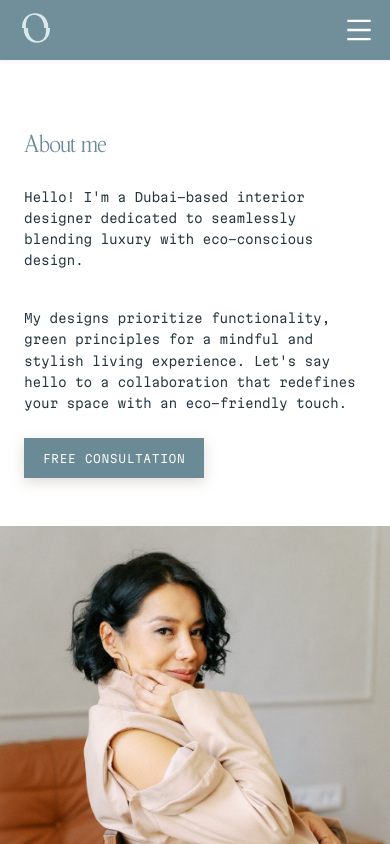
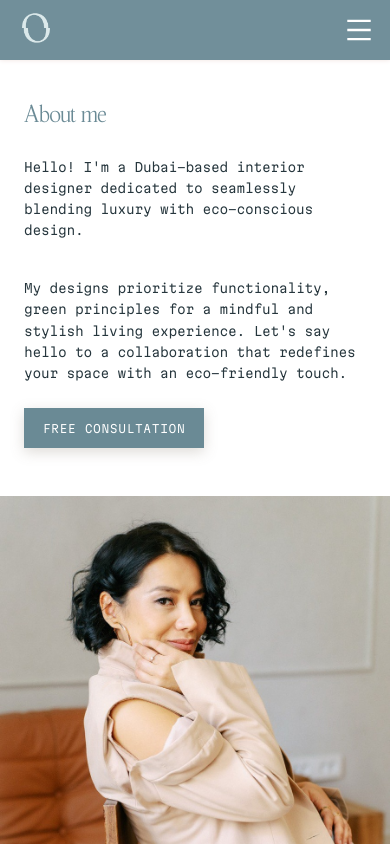
Before and after one commit to AllaOz/DesignerNext.js, a Next.js app in the folder interior-design/: page /aboutme in a window 390 px wide. Shown: the top 844 px of the page. Built offline with nearby package versions, Linux system fonts and the light colour scheme.

Commit message:
Remove extra bottom padding in Body section and reduce top padding in About Me section for mobile

```diff
--- a/interior-design/components/styles/aboutme.module.scss
+++ b/interior-design/components/styles/aboutme.module.scss
@@ -87,7 +87,7 @@
     display: flex;
     flex-direction: column-reverse;
     overflow-x: hidden;
-    padding: 50px 0 0;
+    padding: 20px 0 0;
     margin: 0;
     width: 100%;
     max-width: 100vw;
--- a/interior-design/components/styles/body.module.scss
+++ b/interior-design/components/styles/body.module.scss
@@ -107,7 +107,7 @@
     display: flex;
     flex-direction: column;
     gap: 1rem;
-    padding: 60px 1.5rem 0.5rem;
+    padding: 60px 1.5rem 0;
     min-height: auto;
   }
 
```
